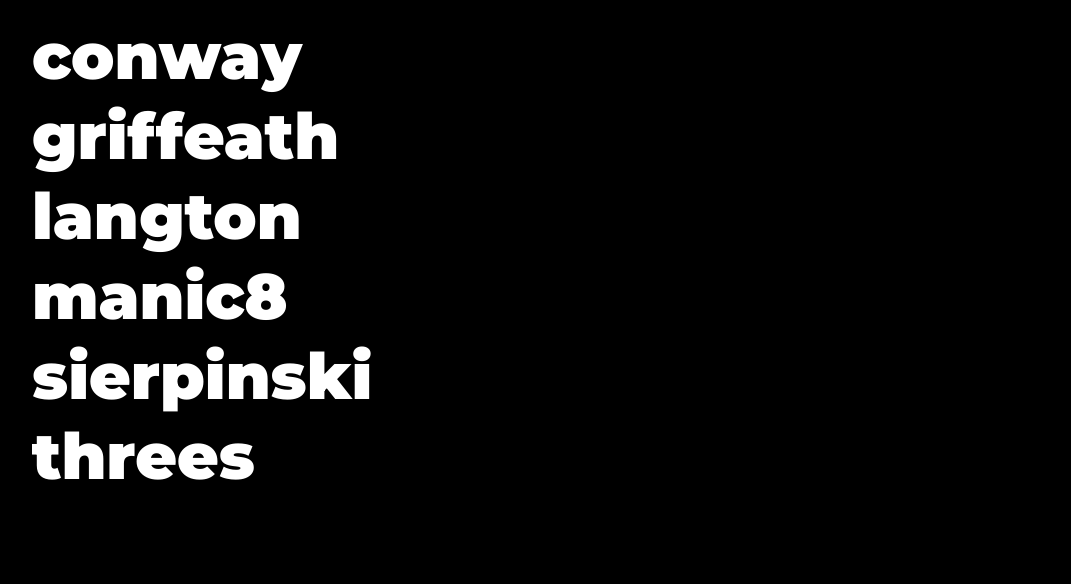
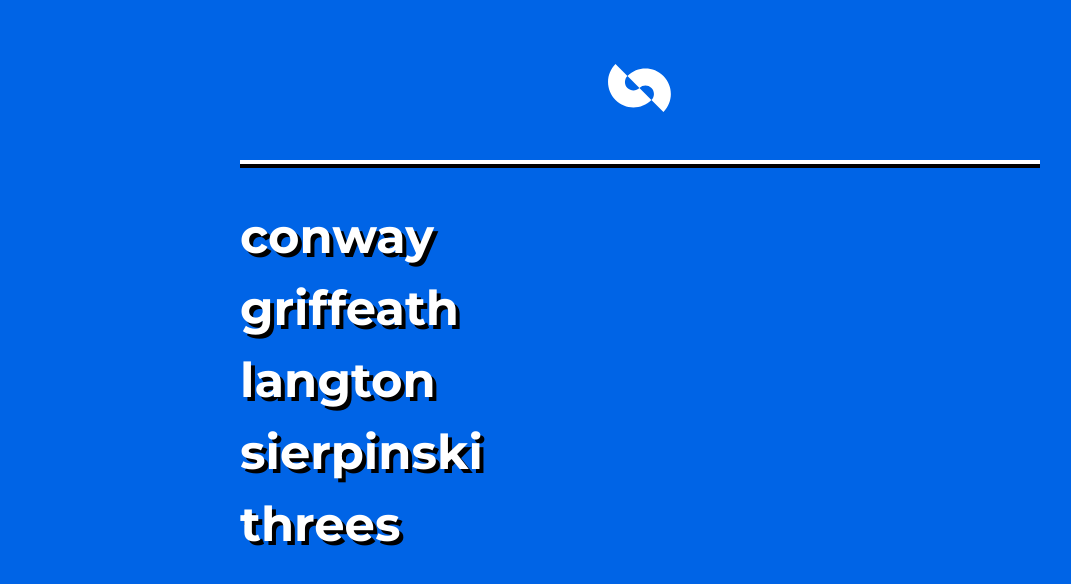
Before and after one commit to megasheep/megasheep.github.io, a website: page index.html in a window 1280 px wide. Shown: the whole page, without its empty margins (0-1071 px from the left). Drawn offline with Linux system fonts and the light colour scheme.

Commit message:
update style

```diff
--- a/assets/scss/_variables.scss
+++ b/assets/scss/_variables.scss
@@ -1,6 +1,5 @@
 /* Colors */
-
-// https://dribbble.com/shots/3347781-We-are-Hiring
-
-$color-background: #000000;
-$color-text: #FFFFFF;
+$background: #0064E6;
+$separator: #ffffff;
+$text: #ffffff;
+$shadow: #000000;
--- a/assets/scss/megasheep.scss
+++ b/assets/scss/megasheep.scss
@@ -1,7 +1,6 @@
 @import '_rem';
 @import "_variables";
-
-@import url('https://fonts.googleapis.com/css2?family=Montserrat:wght@900&display=swap');
+@import url('https://fonts.googleapis.com/css2?family=Montserrat:wght@700&display=swap');
 
 *
 {
@@ -27,28 +26,90 @@
 html,
 body
 {
-    background-color: $color-background;
+    background-color: $background;
+}
+
+body
+{
+    display: flex;
+    flex-direction: column;
+    gap: rem(48);
+    padding: rem(64) rem(32);
+}
+
+div
+{
+    display: block;
+    width: rem(64);
+    height: rem(48);
+    margin: 0 auto;
+    background-size: contain;
+    background-repeat: no-repeat;
+    background-color: transparent;
+    background-image: url('assets/img/logo.svg');
+}
+
+hr
+{
+    display: block;
+    margin: 0 auto;
+    height: rem(4);
+    width: 100%;
+    max-width: rem(800);
+    border: none;
+    background-color: $separator;
+    box-shadow: 0px 4px 0px 0px $shadow;
 }
 
 ul
 {
-    padding: rem(16) rem(32);
+    display: flex;
+    flex-direction: column;
+    gap: rem(24);
+    margin: 0 auto;
+    width: 100%;
+    max-width: rem(800);
 
     li
     {
-        padding: rem(8) rem(0);
-
         a
         {
-            font-family: 'Montserrat', sans-serif;
-            font-size: rem(64);
-            color: $color-text;
+            font-size: rem(48);
+            color: $text;
+            font-family: "Montserrat", sans-serif;
+            font-optical-sizing: auto;
+            font-weight: 700;
+            font-style: normal;
+            line-height: 1;
+            text-decoration: none;
+            text-shadow: rem(4) rem(4) rem(0) $shadow;
 
             &:hover
             {
                 text-decoration: underline;
-                text-underline-offset: rem(4);
+                text-decoration-thickness: rem(4);
+                text-underline-offset: rem(6);
+                text-shadow: rem(4) rem(4) rem(0) $shadow;
+                animation: link-animation 4s infinite;
             }
         }
     }
 }
+
+@keyframes link-animation {
+  0% {
+    color: hsl(0, 100%, 64%);
+  }
+  25% {
+    color: hsl(90, 100%, 64%);
+  }
+  50% {
+    color: hsl(180, 100%, 64%);
+  }
+  75% {
+    color: hsl(270, 100%, 64%);
+  }
+  100% {
+    color: hsl(360, 100%, 64%);
+  }
+}
--- a/index.html
+++ b/index.html
@@ -6,6 +6,8 @@
 		<link href="megasheep.css" rel="stylesheet">
 	</head>
 	<body>
+		<div></div>
+		<hr>
 		<ul>
 			<li>
 				<a href="/conway">conway</a>
@@ -17,9 +19,6 @@
 				<a href="/langton">langton</a>
 			</li>
 			<li>
-				<a href="/manic8">manic8</a>
-			</li>
-			<li>
 				<a href="/sierpinski">sierpinski</a>
 			</li>
 			<li>
```
Also changed, not shown: assets/img/logo.svg (added), megasheep.css, 1 other file.
